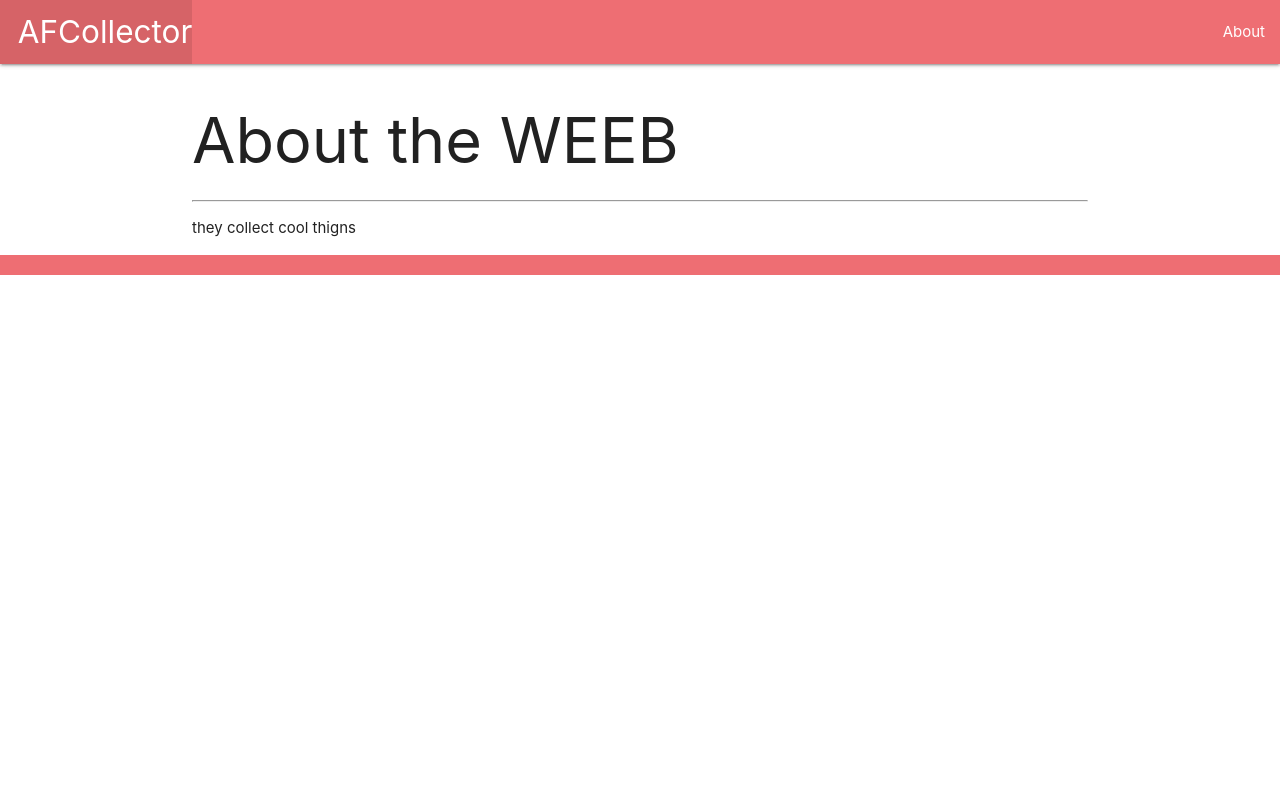
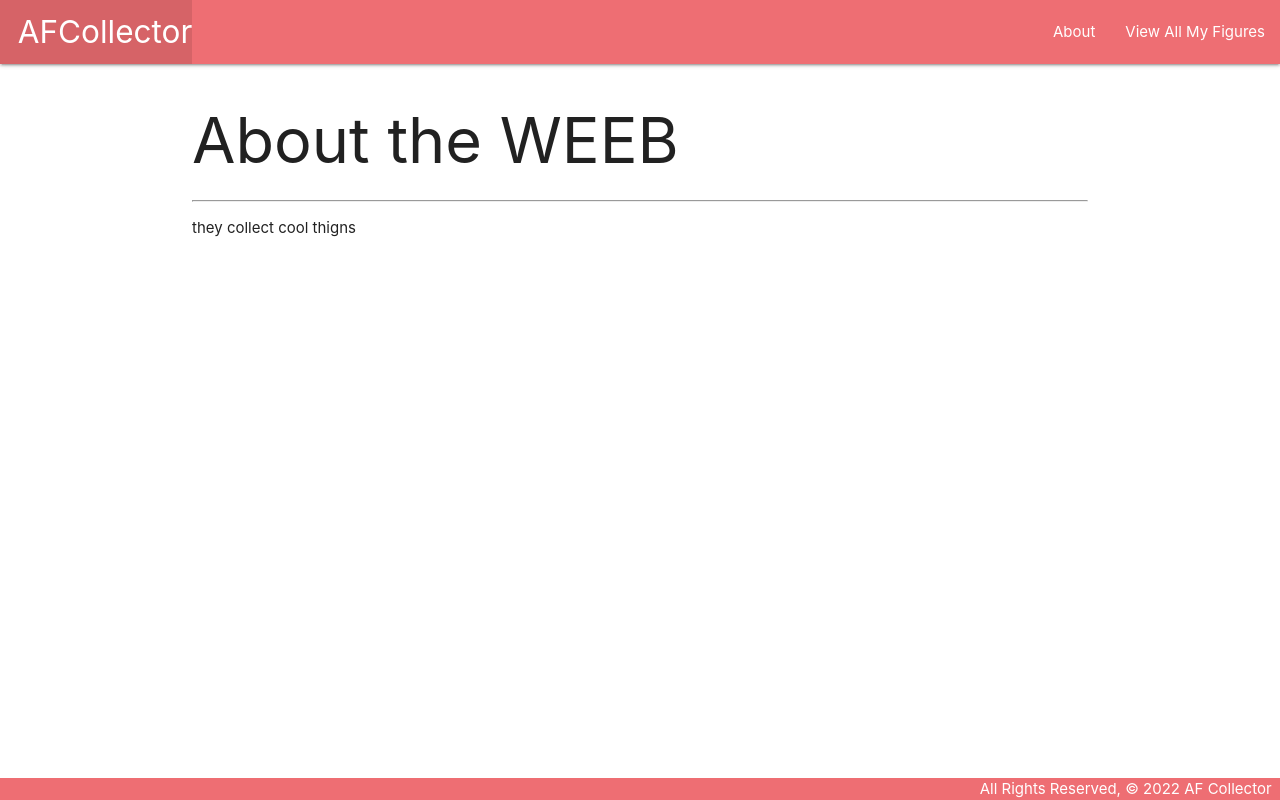
Before and after one commit to lamekammi/anime-figure-collection, a Django app: page /about/ in a window 1280 px wide. Run offline with Django 3.2, Linux system fonts and the light colour scheme; parts of the project's set-up code (start-up, migrations or seed data) failed here and were passed over.

Commit message:
adding index.html, style.css, and adding class Figure

```diff
--- /dev/null
+++ b/main_app/static/css/style.css
@@ -0,0 +1,14 @@
+body {
+    display: flex;
+    min-height: 100vh;
+    flex-direction: column;
+  }
+
+  main {
+    flex: 1 0 auto;
+  }
+
+  footer.page-footer {
+    padding-top: 0;
+    text-align: right;
+  }
--- a/main_app/templates/base.html
+++ b/main_app/templates/base.html
@@ -1,3 +1,5 @@
+{% load static %}
+
 <!DOCTYPE html>
 <html lang="en">
 <head>
@@ -6,6 +8,7 @@
   <meta http-equiv="X-UA-Compatible" content="ie=edge">
   <title>Anime Figure Collector</title>
   <link rel="stylesheet" href="https://cdnjs.cloudflare.com/ajax/libs/materialize/1.0.0/css/materialize.min.css">
+  <link rel="stylesheet" type="text/css" href="{% static 'css/style.css' %}">
 </head>
 <body>
   <header class="navbar-fixed">
@@ -16,6 +19,7 @@
         </ul>
         <ul class="right">
           <li><a href="/about">About</a></li>
+          <li><a href="/figures">View All My Figures</a></li>
         </ul>
       </div>
     </nav>
--- a/main_app/urls.py
+++ b/main_app/urls.py
@@ -4,4 +4,5 @@
 urlpatterns = [
     path('', views.home, name='home'),
     path('about/', views.about, name='about'),
+    path('figures/', views.figures_index, name='index'),
 ]
--- a/main_app/views.py
+++ b/main_app/views.py
@@ -1,5 +1,18 @@
 from django.shortcuts import render
 from django.http import HttpResponse
+
+class Figure:
+    def __init__(self, name, company, release, description):
+        self.name = name
+        self.company = company
+        self.release = release
+        self.description = description
+
+figures = [
+    Figure(),
+    Figure(),
+    Figure()
+]
 
 
 # Create your views here.
@@ -8,3 +21,6 @@
 
 def about(request):
     return render(request, 'about.html')
+
+def figures_index(request):
+    return render(request, 'figures/index.html', { 'figures': figures })
```
Also changed, not shown: main_app/templates/figures/index.html (added).
